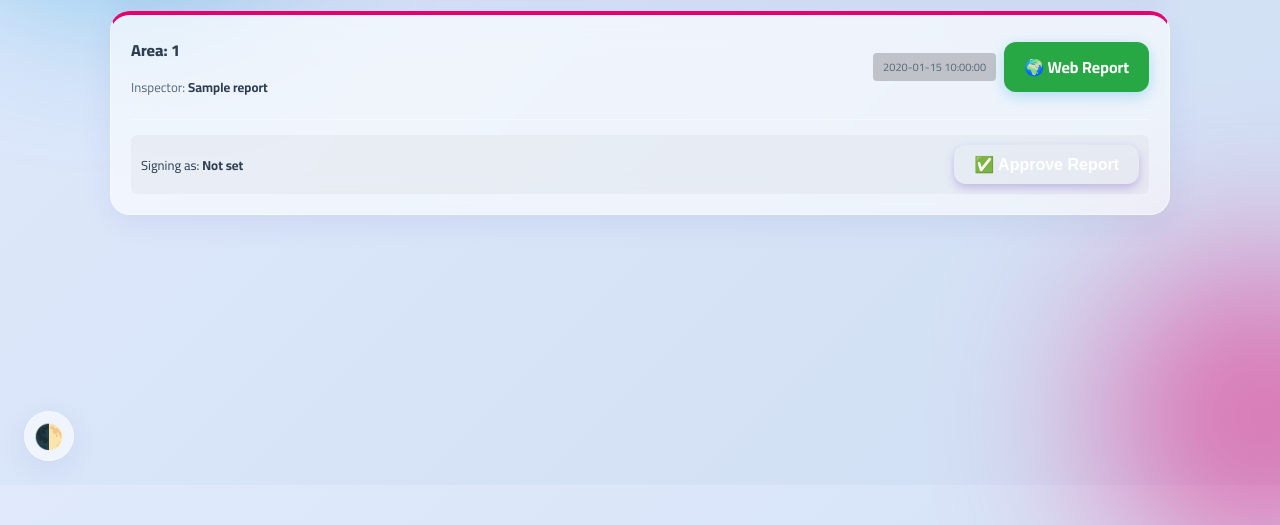
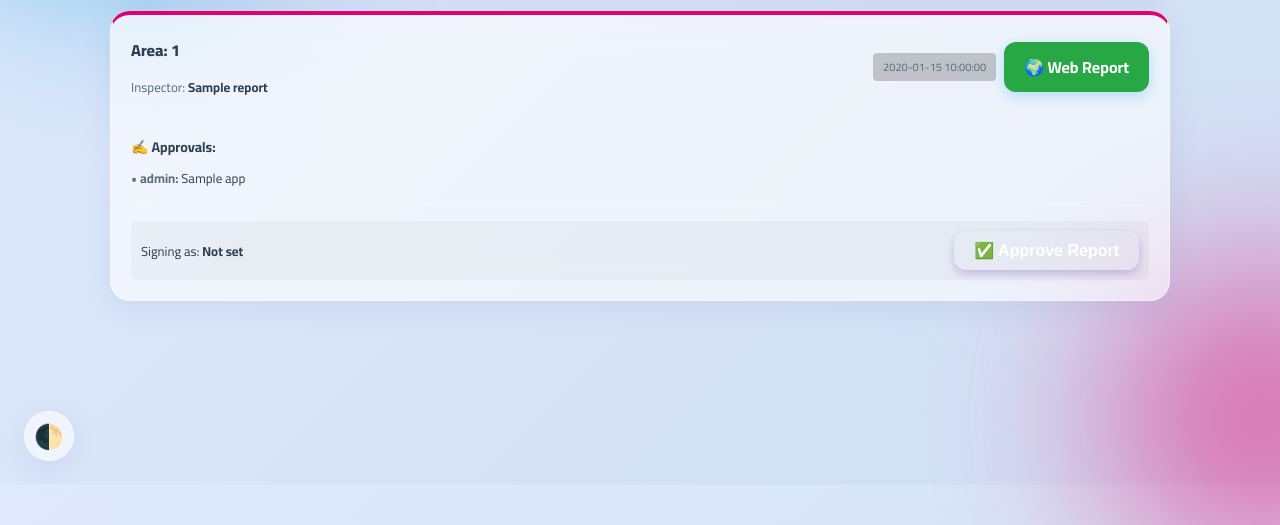
Before and after one commit to SaTo2002/DailyCheckApp, a Flask app: template templates/pending_approvals.html in a window 1280 px wide. Shown: the part 315-840 px from the top of the page. Run offline with Flask 3, Linux system fonts and the light colour scheme; the template is opened without the code that fills it: most values are stand-ins (such as "Sample title", 1, 10 or a date in 2020); parts of the project's set-up code (start-up, migrations or seed data) failed here and were passed over; some libraries are stand-ins or nearby versions.

Commit message:
UI: Restore Approvals list to dashboard and pending approvals pages, omitting timestamps

```diff
--- a/templates/pending_approvals.html
+++ b/templates/pending_approvals.html
@@ -91,6 +91,18 @@
                     </div>
                 </div>
 
+                <!-- Approvals List -->
+                {% if report.approvals %}
+                <div style="padding-top: 15px; margin-top: 5px;">
+                    <h3 style="font-size: 14px; font-weight: 700; margin-bottom: 6px; color: var(--text-primary);">✍️ Approvals:</h3>
+                    <ul style="list-style-type: none; padding-left: 0; margin: 0; font-size: 13px; color: var(--text-secondary);">
+                        {% for app in report.approvals %}
+                        <li style="margin-bottom: 3px;">• <strong>{{ app.role }}:</strong> <span style="color: var(--text-primary);">{{ app.admin_name }}</span></li>
+                        {% endfor %}
+                    </ul>
+                </div>
+                {% endif %}
+
                 <!-- Approval Form -->
                 <div style="width: 100%; border-top: 1px solid var(--surface-border); margin-top: 15px; padding-top: 15px;">
                     <form action="{{ url_for('admin.approve_report', session_id=report.session_id) }}" method="POST" class="approval-form">
```
Also changed, not shown: templates/dashboard.html (+12 -0 lines).
